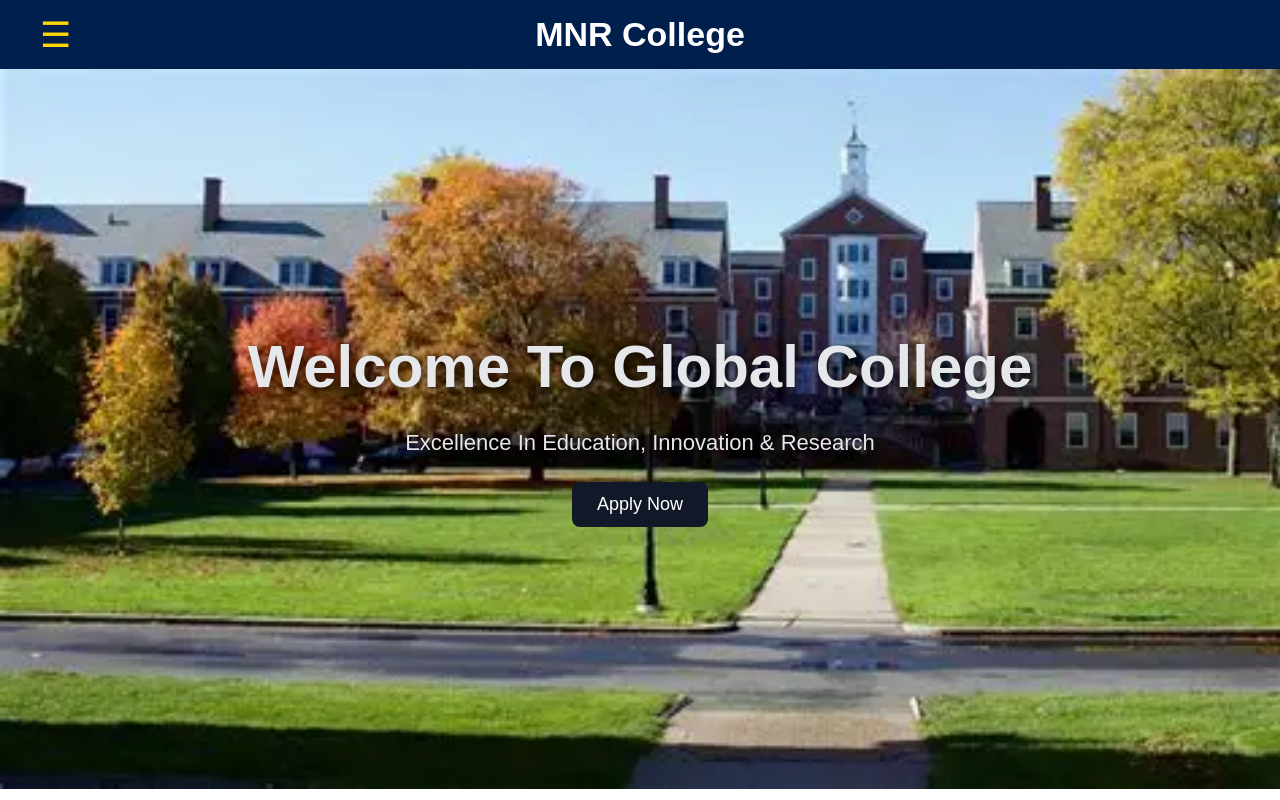
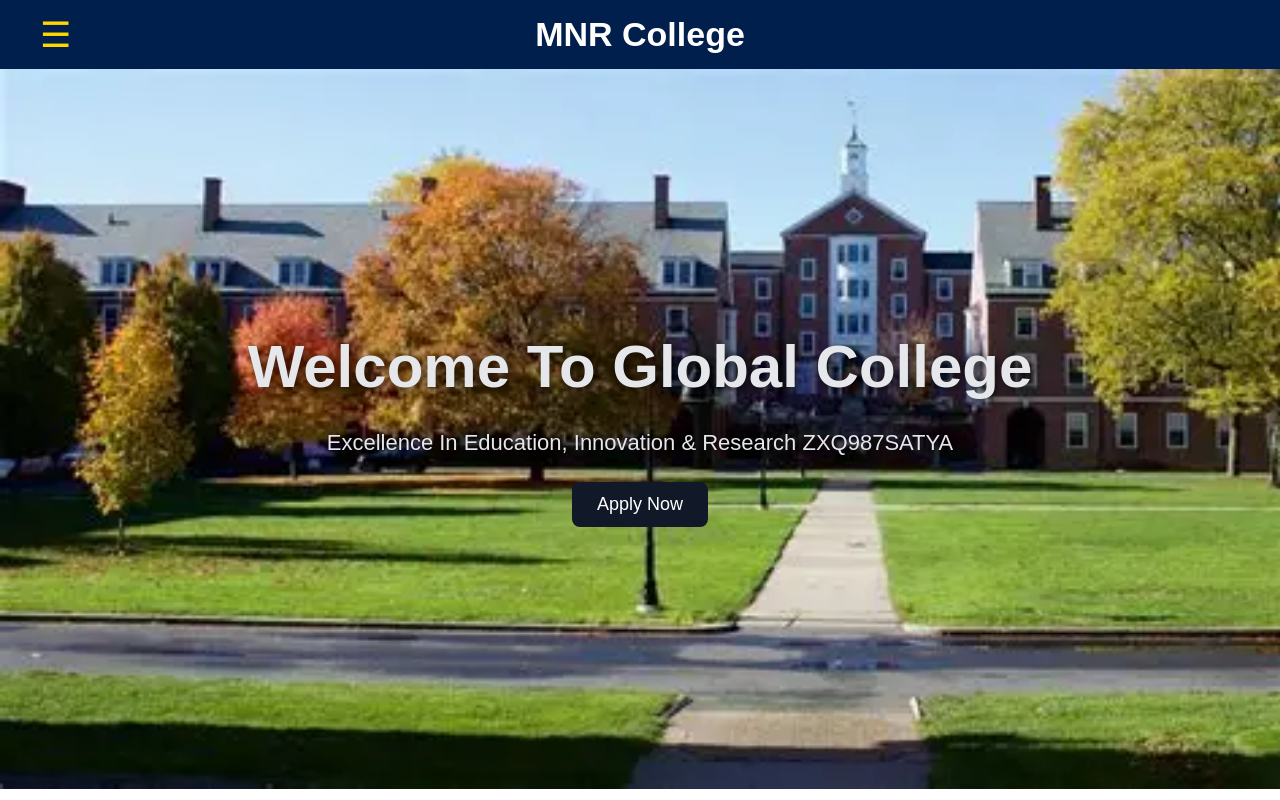
Before and after one commit to satyasrinivaskola/Educationa_institute, a React (Create React App) app: page / in a window 1280 px wide. Shown: the top 800 px of the page. Built offline with nearby package versions, Linux system fonts and the light colour scheme.

Commit message:
updated ZXQ987SATYA

```diff
--- a/src/Home.js
+++ b/src/Home.js
@@ -10,8 +10,9 @@ const navigate = useNavigate();
       <section className="hero">
         <h1>Welcome To Global College</h1>
 
+
         <p>
-          Excellence In Education, Innovation & Research
+          Excellence In Education, Innovation & Research ZXQ987SATYA
         </p>
 
       <button onClick={() => navigate("/AdmissionForm")}>
```
